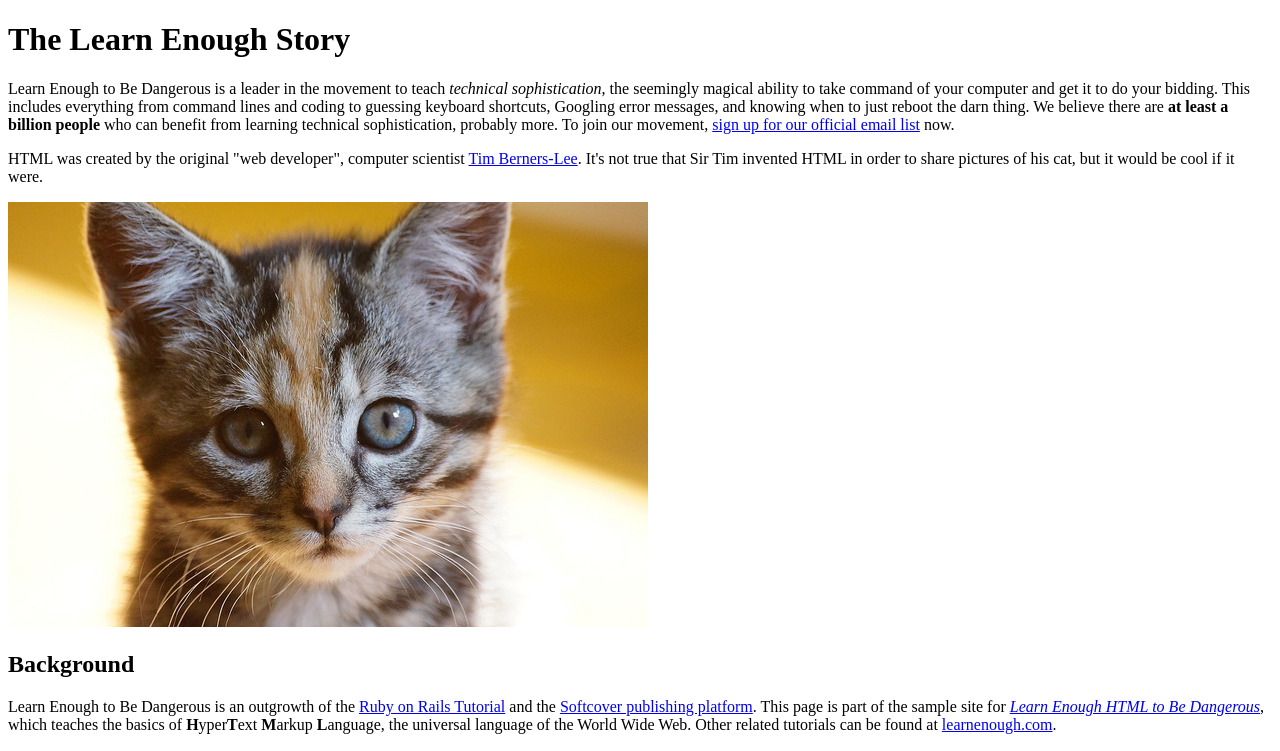
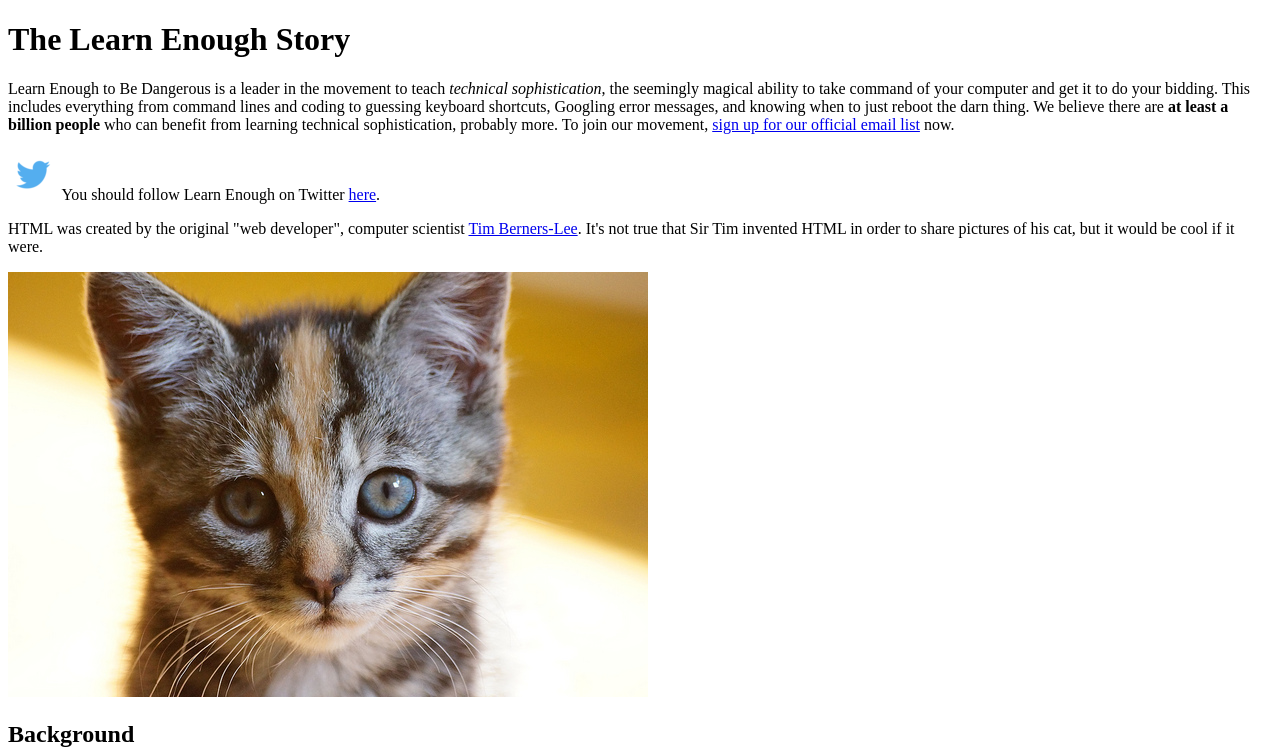
Before and after one commit to martinmichiels/sample_website, a plain HTML site: page index.html in a window 1280 px wide. Shown: the top 751 px of the page. Drawn offline with Linux system fonts and the light colour scheme.

Commit message:
index page done

```diff
--- a/index.html
+++ b/index.html
@@ -14,15 +14,24 @@
       Googling error messages, and knowing when to just reboot the darn thing.
       We believe there are <strong>at least a billion people</strong> who can benefit from
       learning technical sophistication, probably more. To join our
-      movement, <a href="http://learnenough.com/email">sign up for our official email list</a> now.
+      movement, <a href="http://learnenough.com/email">sign up for our official email list</a> now.</p>
+      <p>
+     <a href="http://twitter.com/learnenough" target="_blank"
+     style="text-decoration: none;">
+       <img src="images/small_twitter_logo.png">
+     </a>
+     You should follow Learn Enough on Twitter
+     <a href="http://twitter.com/learnenough" target="_blank">here</a>.
+   </p>
       <p>
   HTML was created by the original "web developer", computer scientist
   <a href="https://en.wikipedia.org/wiki/Tim_Berners-Lee">Tim
   Berners-Lee</a>. It's not true that Sir Tim invented HTML in order to
   share pictures of his cat, but it would be cool if it were.
 </p>
-
+<a href="https://www.flickr.com/photos/deborah_s_perspective/14144861329">
 <img src="images/kitten.jpg" alt="An adorable kitten">
+</a>
     </p>
     <h2>Background</h2>
     <p>
```
Also changed, not shown: images/small_twitter_logo.png (added).
